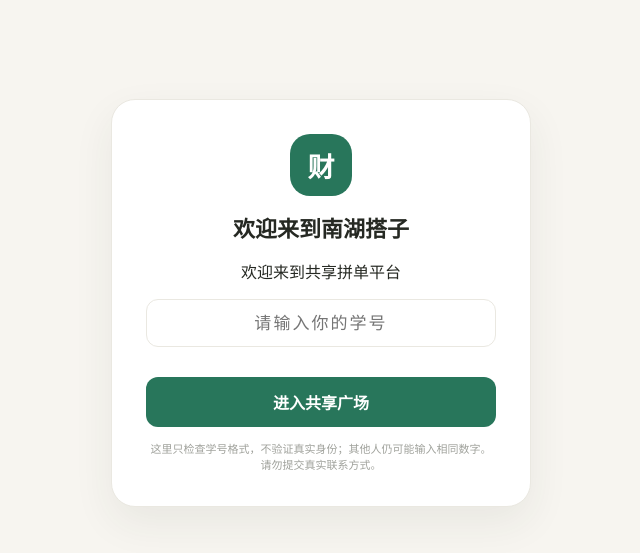
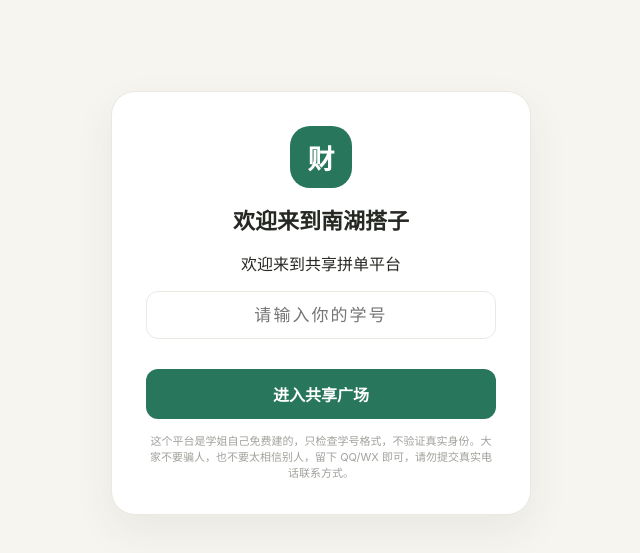
Before and after one commit to liaoxinyi1782-crypto/nanhudazi, a plain HTML site: page index.html in a window 1280 px wide. Shown: the part 97-650 px from the top of the page, without its empty margins (319-959 px from the left). Drawn offline with Linux system fonts and the light colour scheme.

Commit message:
更新登录页安全提示文案

```diff
--- a/index.html
+++ b/index.html
@@ -50,7 +50,7 @@
 </div>
 <div class="gate" id="gate"><div class="gate-card"><div class="gate-mark">财</div><h1>欢迎来到南湖搭子</h1>
   <div id="demoLogin"><p>面向中南财经政法大学同学的校园拼单与互助广场。请输入你的学号，进入校园广场。</p><input id="studentId" inputmode="numeric" maxlength="12" placeholder="请输入你的学号" aria-label="学号" /><div class="error" id="gateError"></div><button class="submit" id="enterBtn">进入校园广场</button><p class="gate-note">仅检查 20 开头的 12 位数字，不验证真实身份；演示数据只保存在本机。</p></div>
-  <div id="cloudLogin" hidden><p>欢迎来到共享拼单平台</p><input id="cloudUsername" inputmode="numeric" maxlength="12" placeholder="请输入你的学号" aria-label="学号" /><div class="error" id="cloudError"></div><button class="submit" id="cloudEnter">进入共享广场</button><p class="gate-note">这里只检查学号格式，不验证真实身份；其他人仍可能输入相同数字。请勿提交真实联系方式。</p></div>
+  <div id="cloudLogin" hidden><p>欢迎来到共享拼单平台</p><input id="cloudUsername" inputmode="numeric" maxlength="12" placeholder="请输入你的学号" aria-label="学号" /><div class="error" id="cloudError"></div><button class="submit" id="cloudEnter">进入共享广场</button><p class="gate-note">这个平台是学姐自己免费建的，只检查学号格式，不验证真实身份。大家不要骗人，也不要太相信别人，留下 QQ/WX 即可，请勿提交真实电话联系方式。</p></div>
 </div></div>
 <div class="modal-backdrop" id="createModal" hidden><div class="modal"><div class="modal-head"><div><h2>发起校园拼单</h2><p>描述清楚时间和地点，更容易找到搭子</p></div><button class="close" data-close>×</button></div>
   <label class="field"><span>想找什么搭子</span><input id="postTitle" maxlength="36" placeholder="例如：今天中午食堂一起吃饭" /></label>
```
